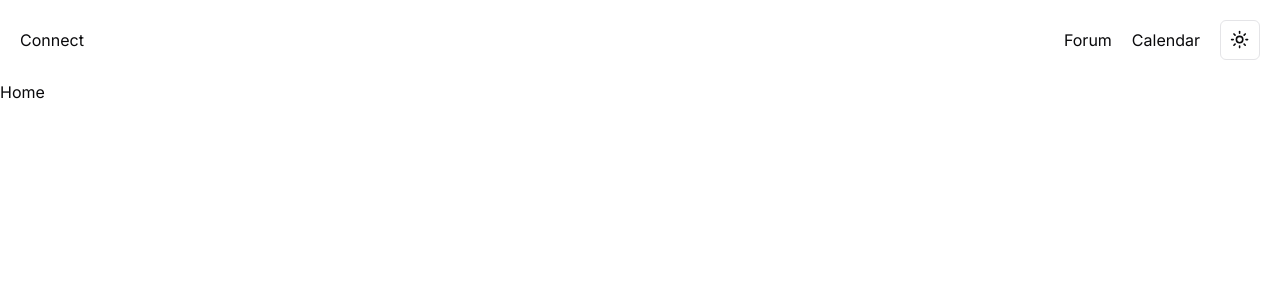
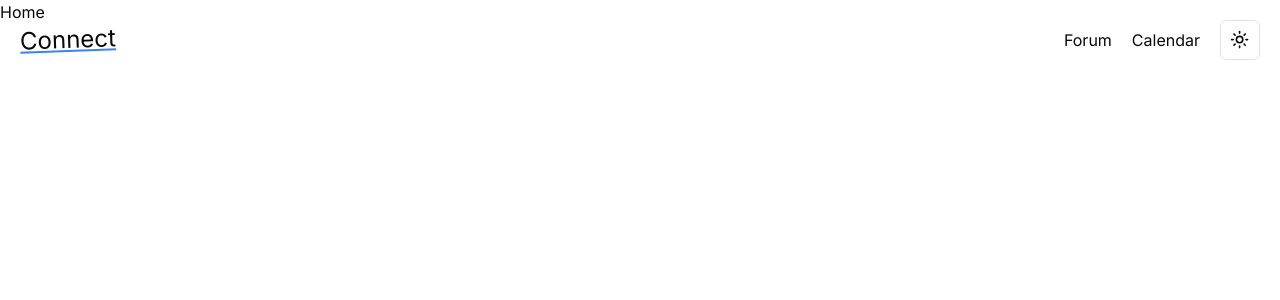
Before and after one commit to lastusername/ProjectEmpower, a Next.js app: page / in a window 1280 px wide. Shown: the top 300 px of the page. Built offline with nearby package versions, Linux system fonts and the light colour scheme; no server answers.

Commit message:
decorated navbar

```diff
--- a/components/Navbar.jsx
+++ b/components/Navbar.jsx
@@ -6,8 +6,8 @@ import { ModeToggle } from './togglebutton'
 
 const Navbar = () => {
   return (
-    <div className='w-screen flex items-center justify-between p-5'>
-        <h1>Connect</h1>
+    <div className='w-screen flex items-center justify-between p-5 fixed top-0'>
+        <h1 className='text-2xl underline decoration-blue-500 -rotate-2'>Connect</h1>
         <div className='flex gap-5 items-center'>
             <Link href="/forum">Forum</Link>
             <Link href="/calendar">Calendar</Link>
```
